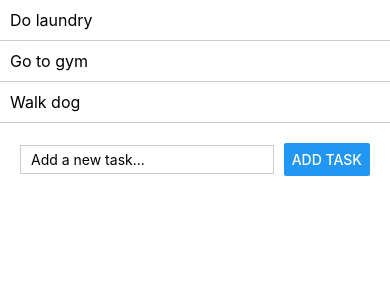
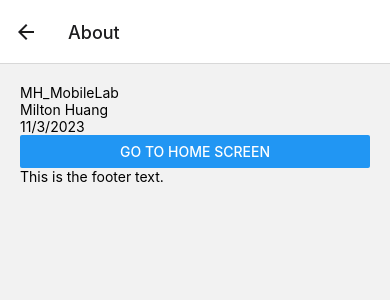
Before and after one commit to miltonh-github/MH_MobileLab, a React Native app: screen /About in a window 390 px wide. Shown: the top 300 px of the page. Built offline with nearby package versions, Linux system fonts and the light colour scheme.

Commit message:
Lab 5 Completion
Navigation and Routing

```diff
--- a/App.jsx
+++ b/App.jsx
@@ -6,90 +6,26 @@
  */
 
 import React from 'react';
-import { useState } from 'react';
-import {
-  SafeAreaView,
-  StyleSheet,
-} from 'react-native';
-import ToDoList from './ToDoList';
-import ToDoForm from './ToDoForm';
 
 
+import HomeScreen from './screens/HomeScreen';
+import AboutScreen from './screens/AboutScreen';
+
+import { NavigationContainer } from '@react-navigation/native';
+import { createNativeStackNavigator } from '@react-navigation/native-stack';
+
+const Stack = createNativeStackNavigator();
 
 function App() {
-  const addTask = (taskText) => {
-    setTasks([...tasks, taskText]);
-  };
-  const [tasks, setTasks] = useState([
-    'Do laundry',
-    'Go to gym',
-    'Walk dog'
-  ]);
+
   return (
-    <SafeAreaView>
-      <ToDoList tasks={tasks}/>
-      <ToDoForm addTask={addTask}/>
-    </SafeAreaView>
+    <NavigationContainer>
+      <Stack.Navigator>
+        <Stack.Screen name='Home' component={HomeScreen} />
+        <Stack.Screen name='About' component={AboutScreen} />
+      </Stack.Navigator>
+    </NavigationContainer>
   );
 }
 
-// const styles = StyleSheet.create({
-//   task: {
-//     padding: 10,
-//     borderBottomWidth: 1,
-//     borderColor: '#ccc',
-//   },
-//   completed: {
-//     backgroundColor: '#e0e0e0',
-//   },
-//   taskText: {
-//     fontSize: 16,
-//   },
-//   form: {
-//     flexDirection: 'row',
-//     justifyContent: 'space-between',
-//     alignItems: 'center',
-//     marginHorizontal: 20,
-//     marginTop: 20,
-//   },
-//   input: {
-//     flex: 1,
-//     borderWidth: 1,
-//     borderColor: '#ccc',
-//     paddingHorizontal: 10,
-//     paddingVertical: 5,
-//     marginRight: 10,
-//   },
-// });
-
 export default App;
-
-// import { StatusBar } from 'expo-status-bar';
-// import { StyleSheet, Text, View } from 'react-native';
-
-// import {
-//   SafeAreaView,
-//   Pressable,
-//   ScrollView,
-//   TextInput,
-//   Button
-// } from 'react-native';
-
-
-// export default function App() {
-//   return (
-//     <View style={styles.container}>
-//       <Text>Open up App.js to start working on your app!</Text>
-//       <StatusBar style="auto" />
-//     </View>
-//   );
-// }
-
-// const styles = StyleSheet.create({
-//   container: {
-//     flex: 1,
-//     backgroundColor: '#fff',
-//     alignItems: 'center',
-//     justifyContent: 'center',
-//   },
-// });
--- /dev/null
+++ b/components/Footer.jsx
@@ -0,0 +1,11 @@
+
+import React from 'react';
+import { Text } from 'react-native';
+
+const Footer = () => {
+  return (
+      <Text>This is the footer text.</Text>
+  );
+};
+
+export default Footer;
--- /dev/null
+++ b/layouts/MainLayout.jsx
@@ -0,0 +1,21 @@
+import React from 'react';
+import { View, StyleSheet } from 'react-native';
+import Footer from '../components/Footer';
+
+const MainLayout = ({ children }) => {
+  return (
+    <View style={styles.container}>
+      {children}
+      <Footer />
+    </View>
+  );
+};
+
+const styles = StyleSheet.create({
+  container: {
+    flex: 1,
+    padding: 20,
+  },
+});
+
+export default MainLayout;
--- /dev/null
+++ b/screens/AboutScreen.js
@@ -0,0 +1,26 @@
+
+
+import React from 'react';
+import { View, Text } from 'react-native';
+import MainLayout from '../layouts/MainLayout';
+import { Button } from 'react-native';
+
+const AboutScreen = ({ navigation }) => {
+  const appName = 'MH_MobileLab';
+  const yourName = 'Milton Huang';
+  const currentDate = new Date().toLocaleDateString();
+
+  return (
+    <MainLayout>
+      <Text>{appName}</Text>
+      <Text>{yourName}</Text>
+      <Text>{currentDate}</Text>
+      <Button
+            title="Go to Home Screen"
+            onPress={() => navigation.navigate('Home')}
+        />
+    </MainLayout>
+  );
+};
+
+export default AboutScreen;
--- /dev/null
+++ b/screens/HomeScreen.jsx
@@ -0,0 +1,31 @@
+
+  import React from 'react';
+  import ToDoList from '../components/ToDoList';
+  import ToDoForm from '../components/ToDoForm';
+  import MainLayout from '../layouts/MainLayout';
+
+  import { useState } from 'react';
+  import { Button } from 'react-native';
+
+const HomeScreen = ({ navigation }) => {
+  const addTask = (taskText) => {
+    setTasks([...tasks, taskText]);
+  };
+  const [tasks, setTasks] = useState([
+    'Do laundry',
+    'Go to gym',
+    'Walk dog'
+  ]);
+  return (
+    <MainLayout>
+        <ToDoList tasks={tasks}/>
+        <ToDoForm addTask={addTask}/>
+        <Button
+            title="Go to About"
+            onPress={() => navigation.navigate('About')}
+        />
+    </MainLayout>
+  );
+};
+
+export default HomeScreen;
```
Also changed, not shown: package.json (+7 -2 lines), components/ToDoForm.jsx (renamed from ToDoForm.jsx), components/ToDoList.jsx (renamed from ToDoList.jsx), 1 other file (tests, documents, lock files or other folders).
